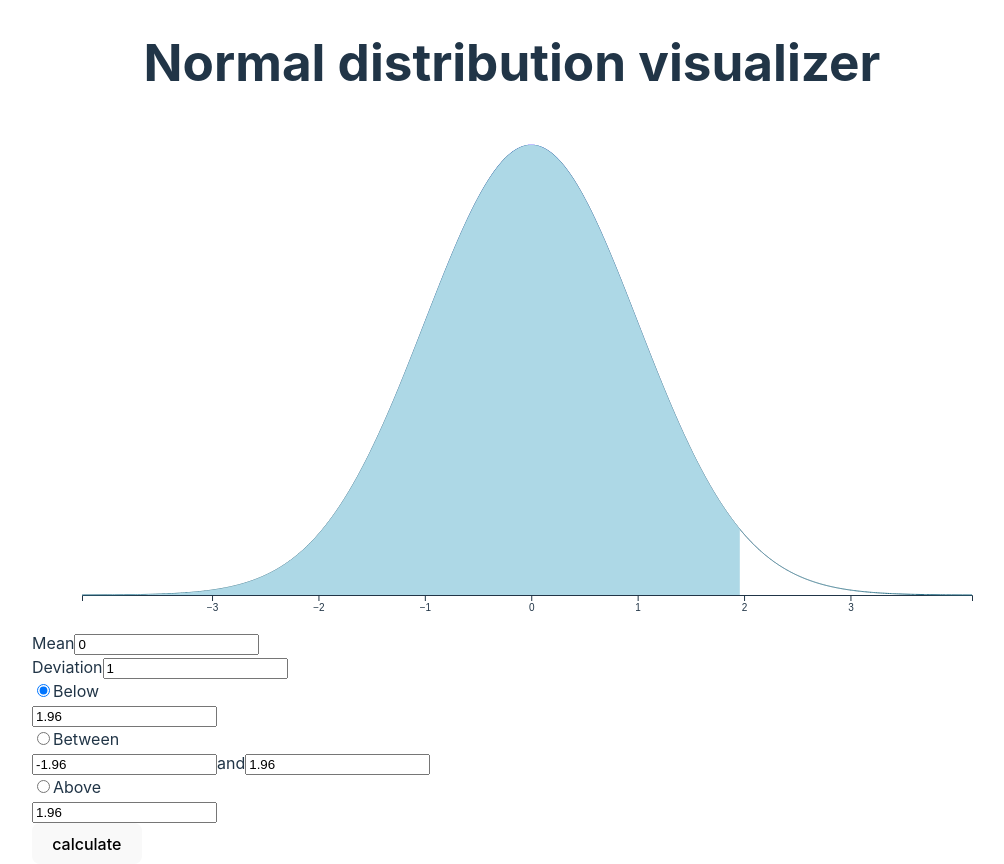
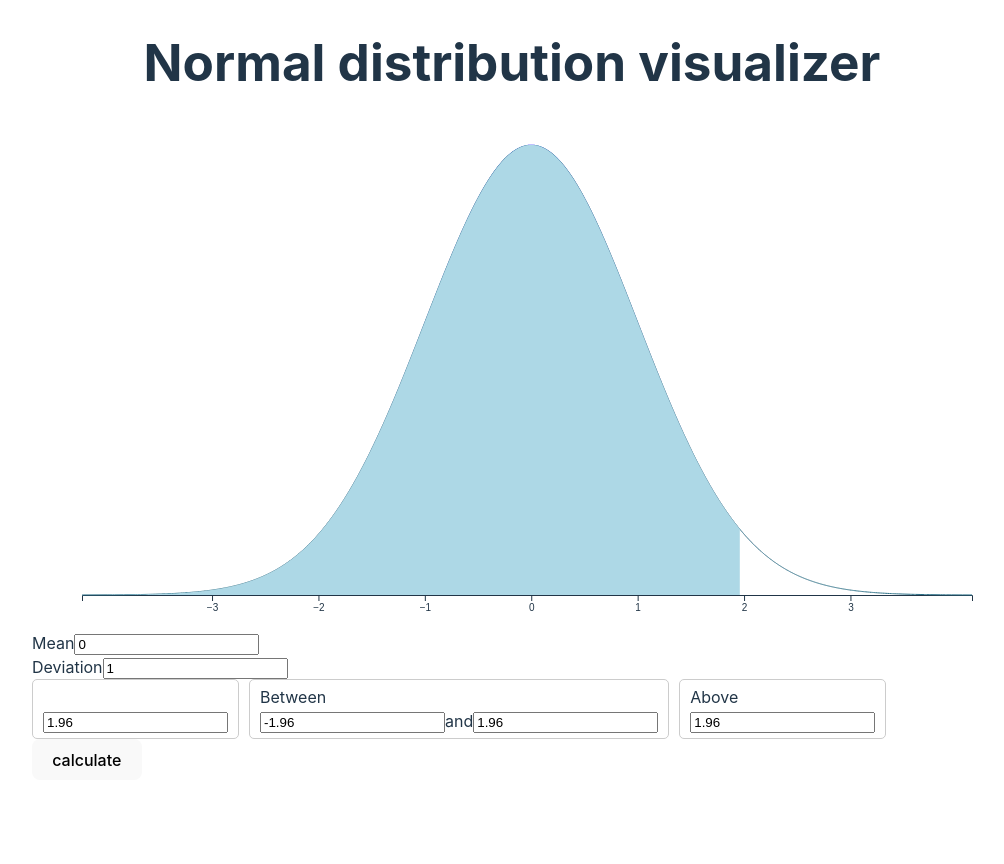
Before and after one commit to LerkkaP/normal-distribution-visualizer, a React (Vite) app: page / in a window 1280 px wide. Shown: the whole page, without its empty margins (128-1132 px from the left). After the commit the page ends 800 px from the top, so only its background shows below. Built offline with nearby package versions, Linux system fonts and the light colour scheme.

Commit message:
modify chart to change when radio buttons are changed. Modify the ui of radio buttons

```diff
--- a/src/components/Chart.tsx
+++ b/src/components/Chart.tsx
@@ -20,7 +20,6 @@ const MyChart = () => {
   const handleCalculation = () => {
     const meanValue = parseFloat((document.getElementById("meanInput") as HTMLInputElement).value);
     const sigmaValue = parseFloat((document.getElementById("sigmaInput") as HTMLInputElement).value);
-    const selectedAreaValue = (document.querySelector('input[name="option"]:checked') as HTMLInputElement).value;
 
     const zBelowValue = parseFloat((document.getElementById("zBelow") as HTMLInputElement).value);
     const zAboveValue = parseFloat((document.getElementById("zAbove") as HTMLInputElement).value);
@@ -29,7 +28,6 @@ const MyChart = () => {
 
     setMean(meanValue);
     setSigma(sigmaValue);
-    setSelectedArea(selectedAreaValue);
     setRangeValues({
       zBelow: zBelowValue,
       zAbove: zAboveValue,
@@ -123,6 +121,11 @@ const MyChart = () => {
   // eslint-disable-next-line react-hooks/exhaustive-deps
   }, [handleCalculation]);
 
+
+  const handleRadioItemClick = (value: string) => {
+    setSelectedArea(value);
+  };
+
   return (
     <div>
       <svg ref={svgRef}></svg>
@@ -142,17 +145,17 @@ const MyChart = () => {
           id="sigmaInput"
           />
       </div>
-      <div>
-        <div>
-          <RadioButton label={"Below"} value={"below"}  checked={true}/>
+      <div className="radio-container">
+        <div className={`radio-container__item ${selectedArea === 'below' ? 'selected' : ''}`} onClick={() => handleRadioItemClick('below')}>
+          <RadioButton label={"Below"} value={"below"} checked={selectedArea === 'below'} />
           <input
             defaultValue={rangeValues.zBelow}
             type="number"
             id="zBelow"
           />
         </div>
-        <div>
-          <RadioButton label={"Between"} value={"between"}  checked={false}/>
+        <div className={`radio-container__item ${selectedArea === 'between' ? 'selected' : ''}`} onClick={() => handleRadioItemClick('between')}>
+          <RadioButton label={"Between"} value={"between"} checked={selectedArea === 'between'} />
           <input
             defaultValue={rangeValues.zBetweenBelow}
             type="number"
@@ -165,8 +168,8 @@ const MyChart = () => {
             id="zBetweenAbove"
           />
         </div>
-        <div>
-          <RadioButton label={"Above"} value={"above"}  checked={false}/>
+        <div className={`radio-container__item ${selectedArea === 'above' ? 'selected' : ''}`} onClick={() => handleRadioItemClick('above')}>
+          <RadioButton label={"Above"} value={"above"} checked={selectedArea === 'above'} />
           <input
             defaultValue={rangeValues.zAbove}
             type="number"
--- a/src/index.css
+++ b/src/index.css
@@ -67,3 +67,36 @@ button:focus-visible {
     background-color: #f9f9f9;
   }
 }
+
+.radio-container {
+  display: flex;
+}
+
+.radio-container__item {
+  cursor: pointer;
+  display: inline-block;
+  padding: 5px 10px;
+  border: 1px solid #ccc;
+  border-radius: 5px;
+  margin-right: 10px;
+}
+
+.radio-container__item:hover {
+  background-color: red;
+}
+
+.radio-container__item:focus {
+  background-color: #f0f0f0;
+}
+
+.radio-container__item.selected {
+  background-color: #fff;
+}
+
+.radio-container__item input[type="radio"] {
+  display: none;
+}
+
+.radio-container__item input[type="radio"]:checked + label {
+  color: #fff;
+}
```
